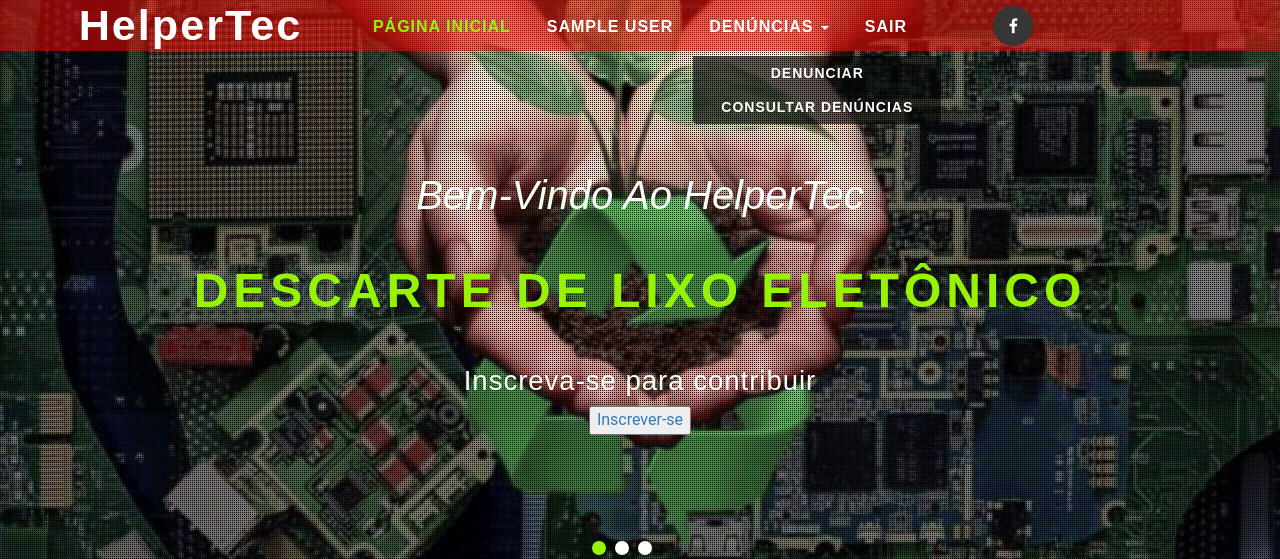
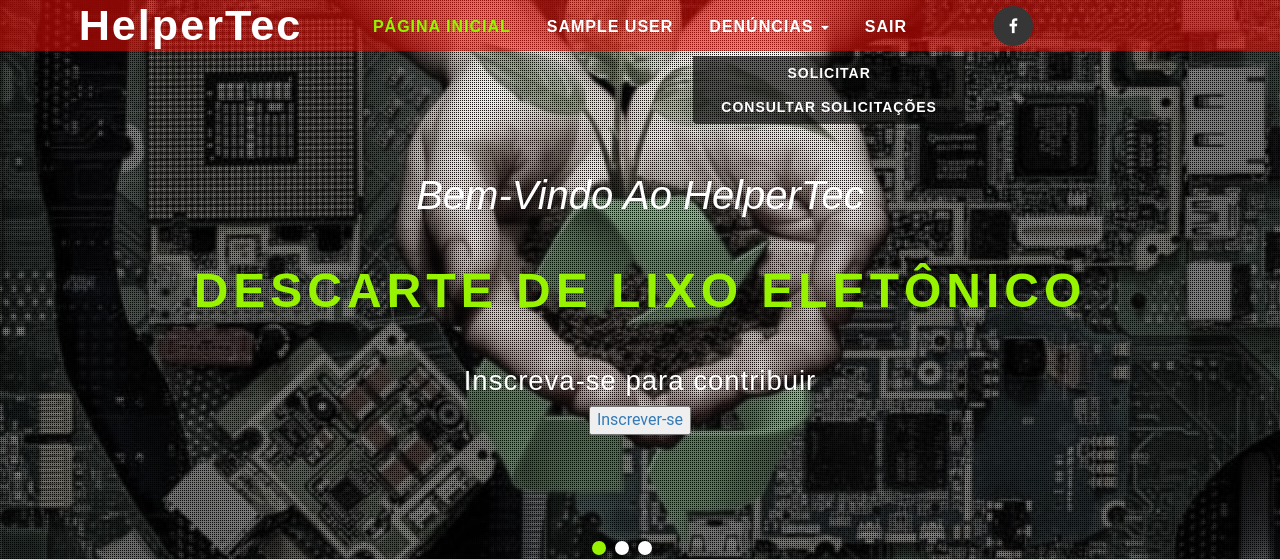
Before and after one commit to rafalordi/Projeto_integradorll, a PHP site: page /indexpessoal.php in a window 1280 px wide, after a click on "DENÚNCIAS". Shown: the top 559 px of the page. Run offline with PHP 8.4, Linux system fonts and the light colour scheme; the visitor is signed in with stand-in values (Sample User, id 1); some libraries are stand-ins or nearby versions.

Commit message:
Atualização

```diff
--- a/indexpessoal.php
+++ b/indexpessoal.php
@@ -71,8 +71,8 @@ Smartphone Compatible web template, free webdesigns for Nokia, Samsung, LG, Sony
 									<li class="dropdown">
 										<a href="#" class="dropdown-toggle hvr-sweep-to-right" data-hover="Pages" data-toggle="dropdown">Denúncias <b class="caret"></b></a>
 										<ul class="dropdown-menu">
-											<li><a href="areadedenuncia.php">Denunciar</a></li>
-											<li><a href="consulta.php">Consultar Denúncias</a></li>
+											<li><a href="solicitacao.php">Solicitar</a></li>
+											<li><a href="consulta.php">Consultar Solicitações</a></li>
 										</ul>
 									</li>
 									<li><a href="logout.php">Sair</a></li>
@@ -311,7 +311,7 @@ Smartphone Compatible web template, free webdesigns for Nokia, Samsung, LG, Sony
 					<ul>
 						<li class="text"><a href="indexpessoal.php">Página Inicial</a></li>
 						<li class="text"><a href="perfilpessoal.php">'.$_SESSION["nome"].'</a></li>
-						<li class="text"><a href="areadedenuncia.php">Denuncia</a></li>
+						<li class="text"><a href="solicitacao.php">Solicitar</a></li>
 						<li class="text"><a href="suportepessoal.php">Suporte</a></li>
 						<li class="text"><a href="logout.php">Sair</a></li>
 					</ul>
```
